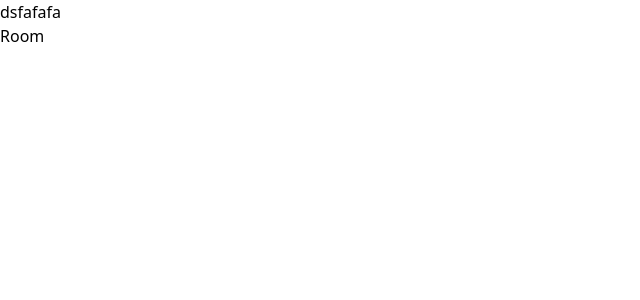
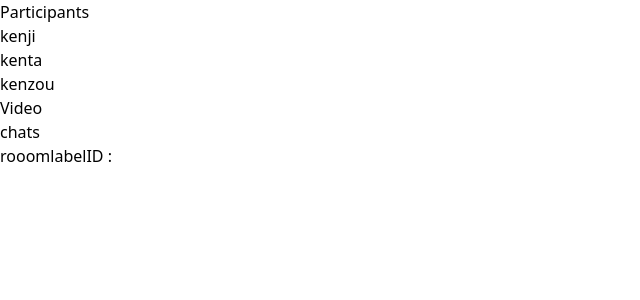
Before and after one commit to jp-knj/video-chat, a React (Create React App) app in the folder client/: page /room in a window 1280 px wide. Shown: the top 300 px of the page, without its empty margins (0-640 px from the left). Built offline with nearby package versions, Linux system fonts and the light colour scheme.

Commit message:
:+1: Add Room pages

```diff
--- a/client/src/components/Chats/index.tsx
+++ b/client/src/components/Chats/index.tsx
@@ -0,0 +1,8 @@
+const Chats = () => {
+    return (
+        <div>
+            chats
+        </div>
+    )
+}
+export default Chats
--- a/client/src/components/ParticipantsList/index.tsx
+++ b/client/src/components/ParticipantsList/index.tsx
@@ -0,0 +1,54 @@
+const participants = [
+{
+    identity: "kenji"
+},
+{
+    identity: "kenta"
+},
+{
+    identity: "kenzou"
+},
+]
+interface Props {
+    identity: string;
+    lastItem: boolean;
+    participant:object
+}
+const List:React.FC<Props> = ( {identity, lastItem, participant}) => {
+    return (
+        <>
+            <p>{identity}</p>
+            {!lastItem && <span></span>}
+        </>
+    )
+}
+
+const Label = () => {
+    return (
+        <div>
+            <p>Participants</p>
+        </div>
+    )
+}
+const Lists = () => {
+    return (
+        <div>
+            {participants.map((participant, index) => {
+                return (
+                    <List
+                identity={participant.identity}
+                lastItem={participants.length === index +1}
+                participant={participant}
+                />
+                );
+            })}
+        </div>
+    )
+}
+const ParticipantsList = () => {
+    return (<div>
+        <Label />
+        <Lists />
+    </div>)
+}
+export  default ParticipantsList
--- a/client/src/components/RoomLabel/index.tsx
+++ b/client/src/components/RoomLabel/index.tsx
@@ -0,0 +1,11 @@
+interface Props {
+    roomId: string
+}
+const RoomLabel: React.FC<Props> = ({roomId}) => {
+    return (
+        <label>rooomlabel
+            <span>ID : {roomId}</span>
+        </label>
+    )
+}
+export default  RoomLabel
--- a/client/src/components/Video/index.tsx
+++ b/client/src/components/Video/index.tsx
@@ -0,0 +1,6 @@
+const Video = () => {
+ return (
+     <div>Video</div>
+ )
+}
+export  default  Video
--- a/client/src/pages/Room.tsx
+++ b/client/src/pages/Room.tsx
@@ -1,13 +1,18 @@
 import {useContext} from "react";
 import {HostContext} from "../contexts/useHost";
+import Chats from "../components/Chats"
+import ParticipantsList from "../components/ParticipantsList";
+import Video from "../components/Video"
+import RoomLabel from "../components/RoomLabel";
 
 const Room = () => {
-  const { identity } = useContext(HostContext);
+  const { identity, roomId } = useContext(HostContext);
   return (
       <div>
-        {identity && (<span>{identity}</span>)}
-          {!identity && (<span>dsfafafa</span>)}
-        <p>Room</p>
+          <ParticipantsList />
+          <Video />
+          <Chats/>
+          <RoomLabel roomId={roomId}/>
       </div>
   );
 };
```
